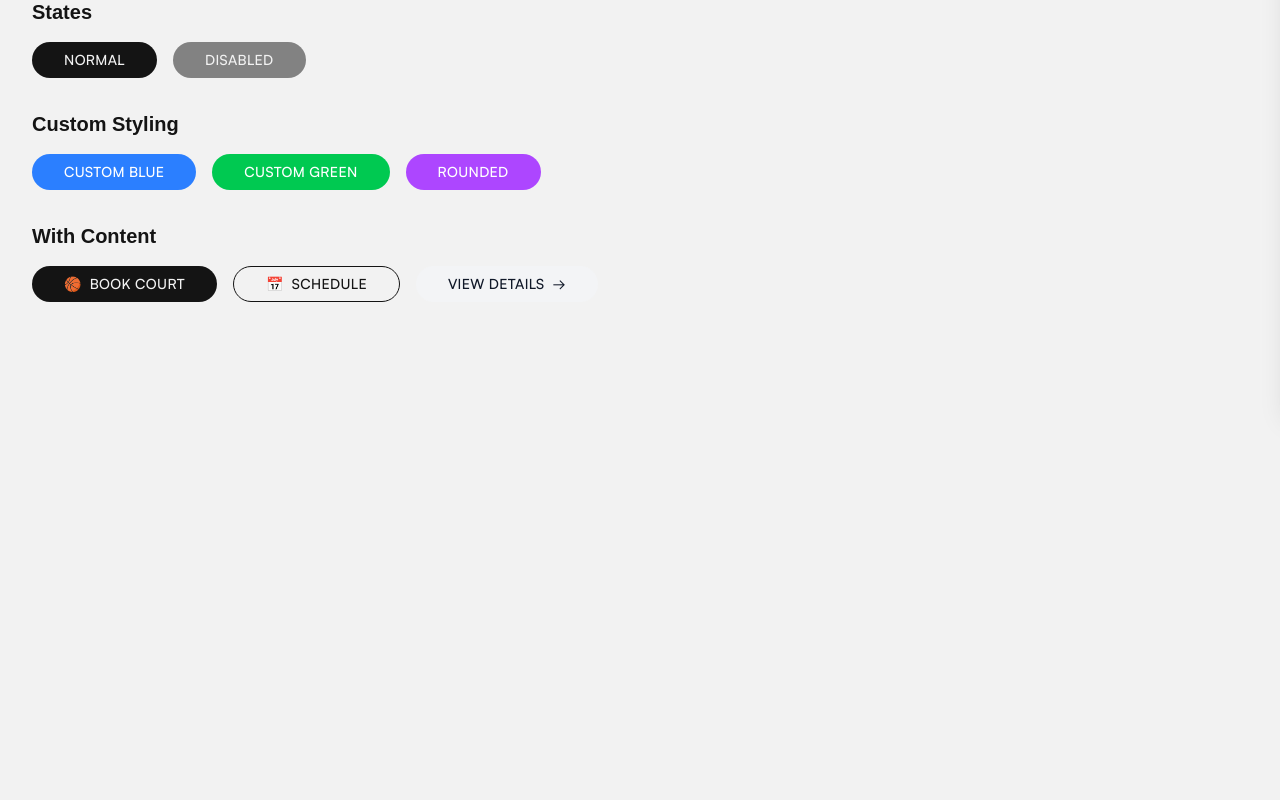
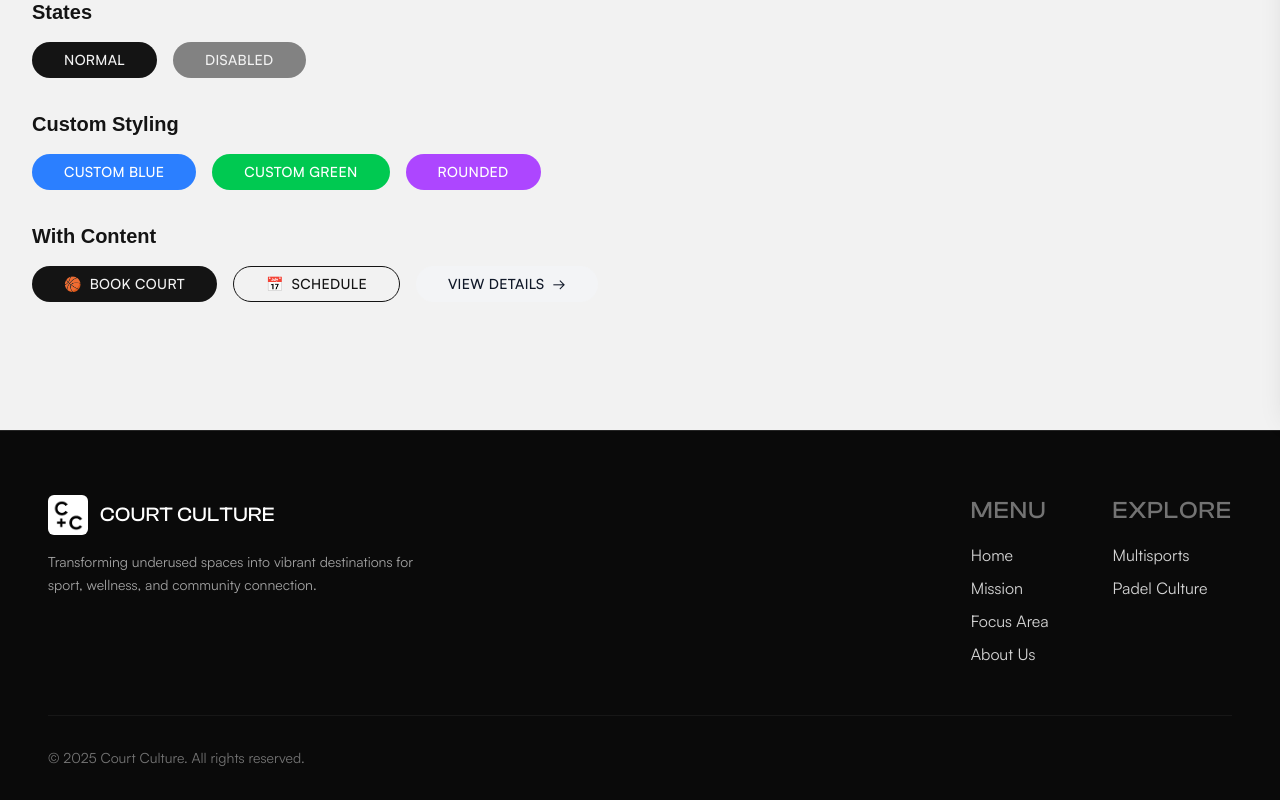
Before and after one commit to andrewnguyen-dev/court-culture, a Next.js app: page /button-examples in a window 1280 px wide. Shown: the part 394-1194 px from the top of the page. Before the commit the page ends 872 px from the top, so only its background shows below. Built offline with nearby package versions, Linux system fonts and the light colour scheme.

Commit message:
feat: add Footer

```diff
--- a/components/footer.tsx
+++ b/components/footer.tsx
@@ -1,9 +1,92 @@
-import React from 'react'
+import React from "react";
+import Image from "next/image";
+import Link from "next/link";
 
 const Footer = () => {
+  const currentYear = new Date().getFullYear();
+
+  const links = [
+    { name: "Home", href: "/" },
+    { name: "Mission", href: "/#mission" },
+    { name: "Focus Area", href: "/#focus-area" },
+    { name: "About Us", href: "/#about-us" },
+    { name: "Multisports", href: "/#multisports" },
+    { name: "Padel Culture", href: "/padel-culture" },
+  ];
+
   return (
-    <div className='h-36'></div>
-  )
-}
+    <footer className="bg-neutral-950 mt-24 text-white pt-16 pb-8 border-t border-neutral-800">
+      <div className="container mx-auto px-8 sm:px-8 lg:px-12">
+        <div className="flex flex-col md:flex-row justify-between items-start gap-12 mb-12">
+          {/* Logo & Brand */}
+          <div className="space-y-4 max-w-sm">
+            <Link href="/" className="flex items-center gap-3">
+              <div className="relative h-10 w-10 overflow-hidden rounded-md bg-white">
+                 <Image src="/logo.png" alt="Court Culture Logo" fill className="object-cover p-1" />
+              </div>
+              <span className="font-clash-display text-xl font-medium uppercase tracking-wide">
+                Court Culture
+              </span>
+            </Link>
+            <p className="font-satoshi text-neutral-400 text-sm leading-relaxed">
+              Transforming underused spaces into vibrant destinations for sport,
+              wellness, and community connection.
+            </p>
+          </div>
 
-export default Footer
+          {/* Navigation */}
+          <div className="grid grid-cols-2 gap-x-6 gap-y-4 md:grid-cols-2 lg:flex lg:gap-16">
+             <div className="flex flex-col gap-4">
+                <h4 className="font-clash-display text-sm font-semibold uppercase text-neutral-500 tracking-wider">Menu</h4>
+                <ul className="space-y-2">
+                    {links.slice(0, 4).map((link) => (
+                        <li key={link.name}>
+                        <Link
+                            href={link.href}
+                            className="font-satoshi text-neutral-300 hover:text-white transition-colors"
+                        >
+                            {link.name}
+                        </Link>
+                        </li>
+                    ))}
+                </ul>
+             </div>
+             <div className="flex flex-col gap-4">
+                <h4 className="font-clash-display text-sm font-semibold uppercase text-neutral-500 tracking-wider">Explore</h4>
+                <ul className="space-y-2">
+                     {links.slice(4).map((link) => (
+                        <li key={link.name}>
+                        <Link
+                            href={link.href}
+                            className="font-satoshi text-neutral-300 hover:text-white transition-colors"
+                        >
+                            {link.name}
+                        </Link>
+                        </li>
+                    ))}
+                </ul>
+             </div>
+          </div>
+        </div>
+
+        {/* Bottom Bar */}
+        <div className="border-t border-neutral-900 pt-8 flex flex-col md:flex-row justify-between items-center gap-4">
+          <p className="font-satoshi text-sm text-neutral-500 text-center md:text-left">
+            &copy; {currentYear} Court Culture. All rights reserved.
+          </p>
+
+          {/* <div className="flex items-center gap-6">
+             <Link href="#" className="font-satoshi text-sm text-neutral-500 hover:text-white transition-colors">
+                Privacy Policy
+             </Link>
+             <Link href="#" className="font-satoshi text-sm text-neutral-500 hover:text-white transition-colors">
+                Terms of Service
+             </Link>
+          </div> */}
+        </div>
+      </div>
+    </footer>
+  );
+};
+
+export default Footer;
```
